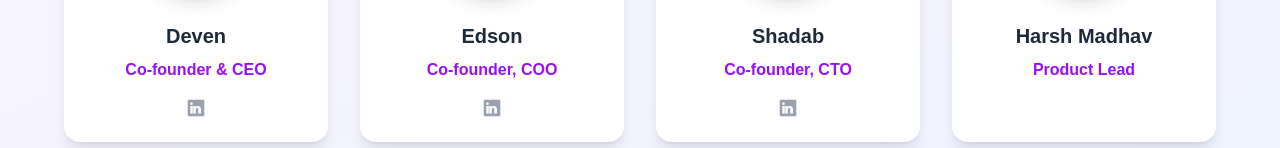
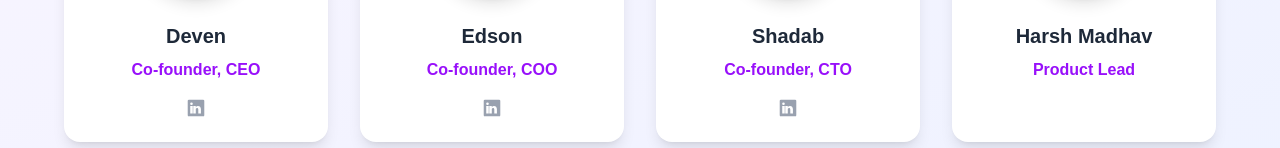
Before and after one commit to edi-gr/Figs-portfolio, a Next.js app: page / in a window 1280 px wide. Shown: the part 4301-4449 px from the top of the page. Built offline with nearby package versions, Linux system fonts and the light colour scheme.

Commit message:
Update page.tsx

```diff
--- a/src/app/page.tsx
+++ b/src/app/page.tsx
@@ -777,7 +777,7 @@ export default function Home() {
                 Deven
               </h3>
               <p className="text-purple-600 font-semibold mb-4 text-sm sm:text-base">
-                Co-founder & CEO
+                Co-founder, CEO
               </p>
               <div className="flex justify-center mt-4">
                 <a
```
